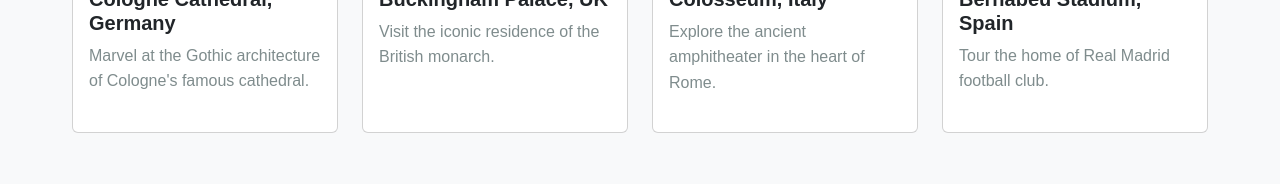
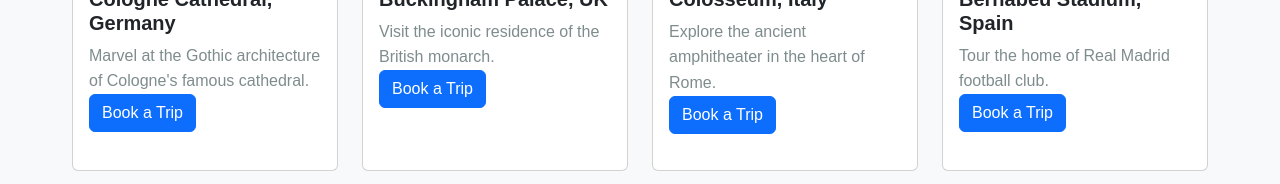
Before and after one commit to sushantkhadka01/tour-and-travel-website, a React (Create React App) app: page /international-tour in a window 1280 px wide. Shown: the part 570-754 px from the top of the page. Built offline with nearby package versions, Linux system fonts and the light colour scheme.

Commit message:
added button to route to booking form

```diff
--- a/src/InternationalTour.js
+++ b/src/InternationalTour.js
@@ -2,12 +2,19 @@
 import 'bootstrap/dist/css/bootstrap.min.css';
 import './InternationalTour.css';
 import Header from './Header';
+import { useNavigate } from 'react-router-dom';
 import cologneCathedral from './assets/CologneCathedral.jpg';
 import buckinghamPalace from './assets/buckhingham.jpg';
 import colosseum from './assets/colosseym.jpg';
 import bernabeu from './assets/bernabeu.jpg';
 
 const InternationalTour = () => {
+  const navigate = useNavigate();
+
+  const handleBookClick = (tripName) => {
+    navigate(`/booking-form/${tripName}`);
+  };
+
   return (
     <div className="international-tour">
       <Header />
@@ -21,6 +28,7 @@
               <div className="card-body">
                 <h5 className="card-title">Cologne Cathedral, Germany</h5>
                 <p className="card-text">Marvel at the Gothic architecture of Cologne's famous cathedral.</p>
+                <button className="btn btn-primary" onClick={() => handleBookClick('Cologne-Cathedral')}>Book a Trip</button>
               </div>
             </div>
           </div>
@@ -30,6 +38,7 @@
               <div className="card-body">
                 <h5 className="card-title">Buckingham Palace, UK</h5>
                 <p className="card-text">Visit the iconic residence of the British monarch.</p>
+                <button className="btn btn-primary" onClick={() => handleBookClick('Buckingham-Palace')}>Book a Trip</button>
               </div>
             </div>
           </div>
@@ -39,6 +48,7 @@
               <div className="card-body">
                 <h5 className="card-title">Colosseum, Italy</h5>
                 <p className="card-text">Explore the ancient amphitheater in the heart of Rome.</p>
+                <button className="btn btn-primary" onClick={() => handleBookClick('Colosseum')}>Book a Trip</button>
               </div>
             </div>
           </div>
@@ -48,6 +58,7 @@
               <div className="card-body">
                 <h5 className="card-title">Bernabeu Stadium, Spain</h5>
                 <p className="card-text">Tour the home of Real Madrid football club.</p>
+                <button className="btn btn-primary" onClick={() => handleBookClick('Bernabeu-Stadium')}>Book a Trip</button>
               </div>
             </div>
           </div>
```
Lines whose indentation alone changed are shown as unchanged.
